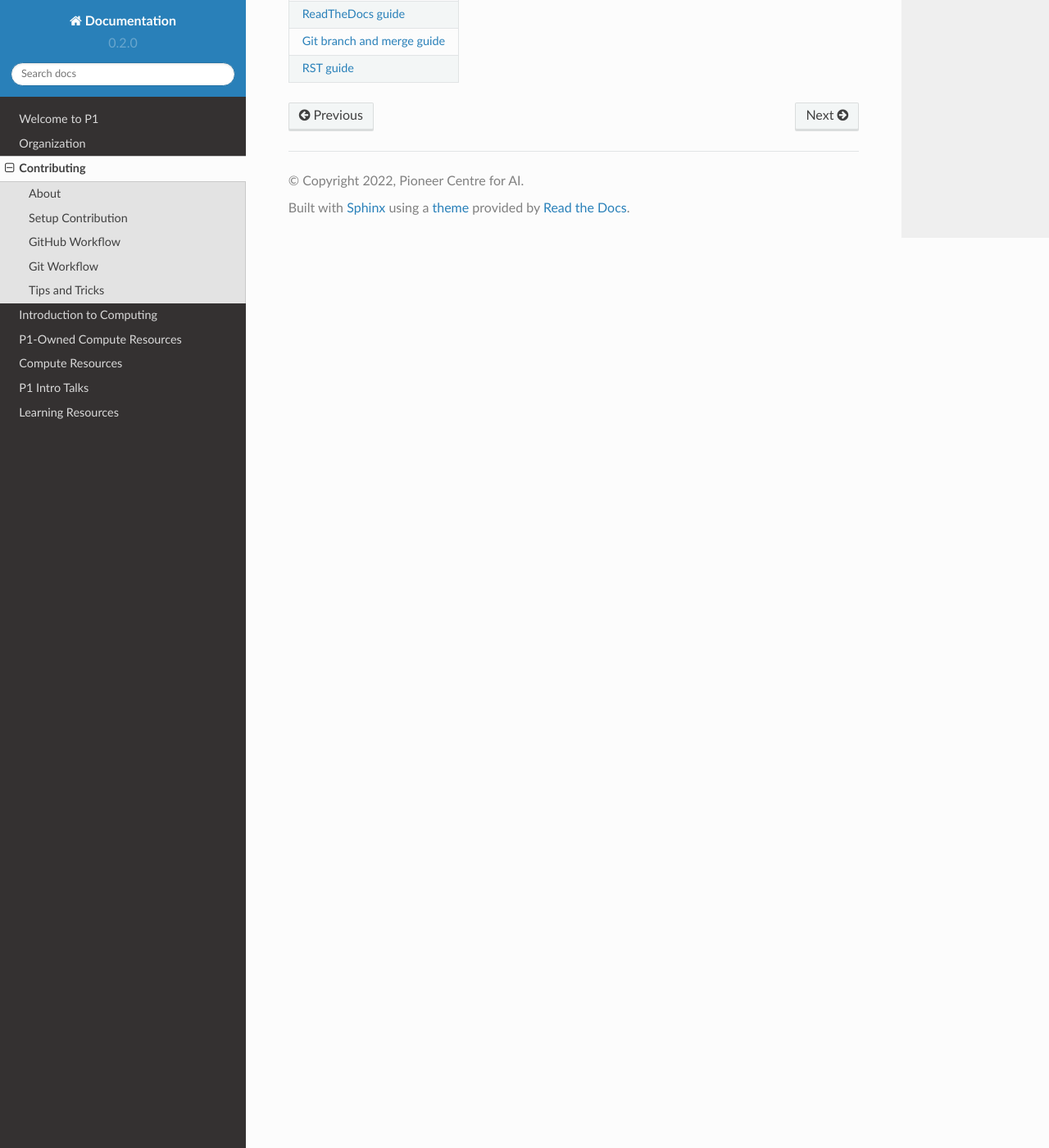
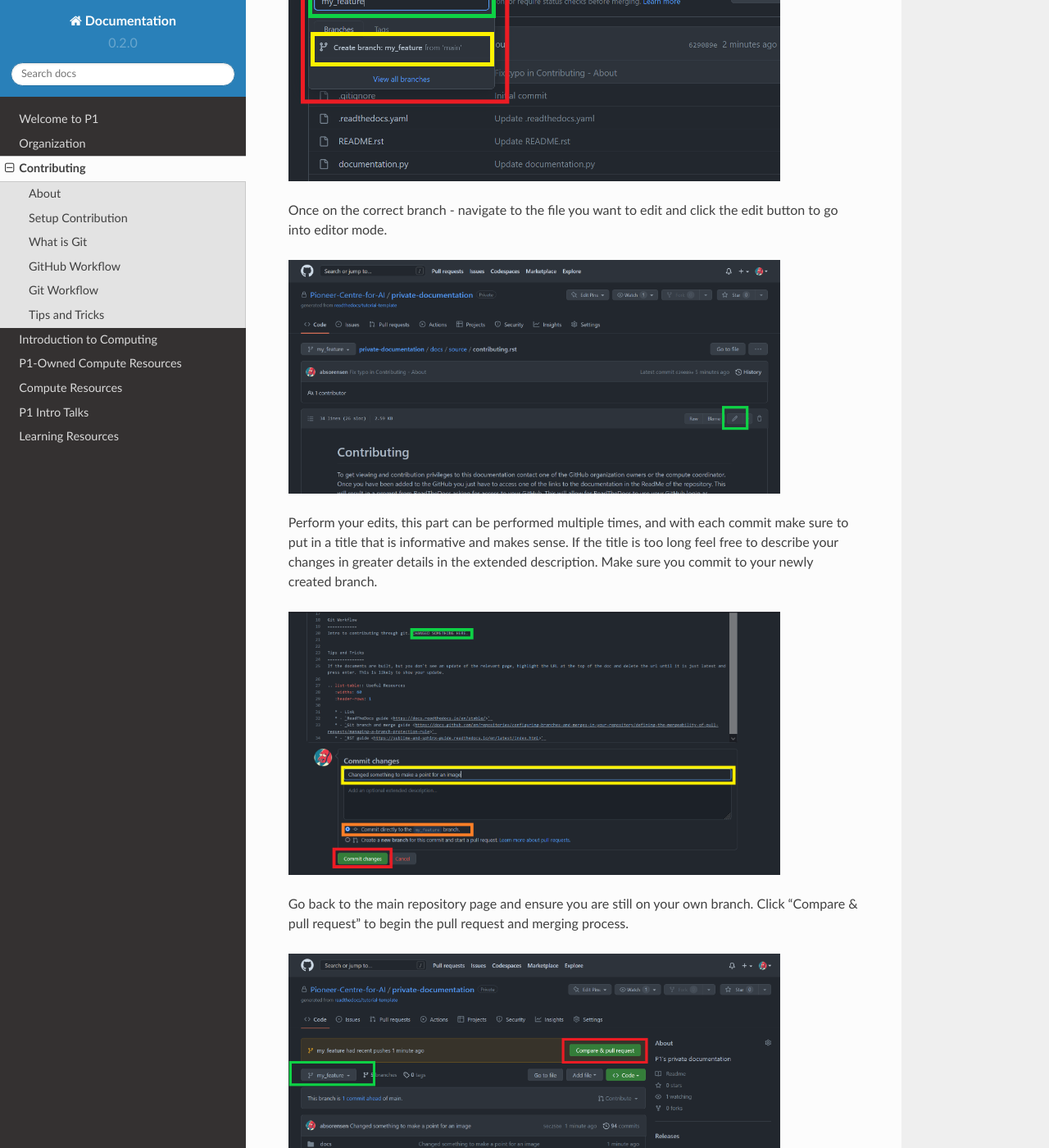
Before and after one commit to Pioneer-Centre-for-AI/p1-compute-documentation, a Sphinx documentation site: the page built from docs/source/contributing.rst, in a window 1280 px wide and 1400 px high, scrolled down 1572 px. Shown: the whole window at 82% size. Built offline with Sphinx 7.4.7 and the Read the Docs theme 2.0.0, drawn with Linux system fonts in a browser that asks for light colours; some of the changed text lies outside the part shown.

Commit message:
Try and fix image insertion in contributing

```diff
--- a/docs/source/contributing.rst
+++ b/docs/source/contributing.rst
@@ -11,13 +11,66 @@
 ==================
 Contributions can be performed one of two ways. Directly on GitHub or through git interactions.
 
+
+What is Git
+===========
+What are commits and merges.
+
+
 GitHub Workflow
 ===============
 To contribute on GitHub create a new branch from the branching menu and name it after the feature you want to create.
 
 .. image:: images/contributing/github_contributing_01.png
-  :width: 400
-  :alt: Get on the right branch or create a new one
+  :width: 600
+  :alt: Get on the right branch or create a new one.
+
+GitHub will prompt you to create a new branch with the name of your feature. Click create branch.
+
+.. image:: images/contributing/github_contributing_02.png
+  :width: 600
+  :alt: GitHub will suggest creating a new branch.
+
+Once on the correct branch - navigate to the file you want to edit and click the edit button to go into editor mode.
+
+.. image:: images/contributing/github_contributing_03.png
+  :width: 600
+  :alt: Click the editor button.
+
+Perform your edits, this part can be performed multiple times, and with each commit make sure to put in a title that is informative and makes sense. If the title is too long feel free to describe your changes in greater details in the extended description. Make sure you commit to your newly created branch.
+
+.. image:: images/contributing/github_contributing_04.png
+  :width: 600
+  :alt: Make your changes to the text and create an informative commit description.
+
+Go back to the main repository page and ensure you are still on your own branch. Click "Compare & pull request" to begin the pull request and merging process.
+
+.. image:: images/contributing/github_contributing_05.png
+  :width: 600
+  :alt: Ensure you are on the correct branch and go to the pull request and merge screen.
+
+Set the buttons highlighted in green to "base: main" and "compare: $my_branch$". Write an overall message for your pull request and click the "Create pull request"-button.
+
+.. image:: images/contributing/github_contributing_06.png
+  :width: 600
+  :alt: Ensure you are merging from and to the correct branches and create a pull request with an informative description.
+
+ReadTheDocs will commence building your changes and make sure that your changes are valid. This ensures you don't bring down the main branch with your changes.
+
+.. image:: images/contributing/github_contributing_07.png
+  :width: 600
+  :alt: ReadTheDocs will build your changes to ensure they are valid.
+
+Once all checks have passed you can click the "Merge pull request"-button or wait until an administrator has approved your pull request. If your pull request did not build correctly, continue working on your changes until ReadTheDocs can build your changes.
+
+.. image:: images/contributing/github_contributing_08.png
+  :width: 600
+  :alt: Once ReadTheDocs builds your changes the pull request can be merged.
+
+.. image:: images/contributing/github_contributing_09.png
+  :width: 600
+  :alt: Optionally add more descriptions and comments to the pull request.
+
 
 Write your features with the edit button IMAGE HERE. Once you are done writing your contributions, verify that it builds on ReadTheDocs LINK HERE. Now it is time to merge all the changes that might have happened since you branched out into your current branch. This is to make sure that merging your newly created features don't create conflicts when merging your branch back into the main branch. Once you have also confirmed that your branch, having the main branch merged into it, builds you are ready to merge your branch back into the main branch. Once again make sure the branch (now it should be the latest branch) builds.
 
--- a/docs/source/organization.rst
+++ b/docs/source/organization.rst
@@ -1,7 +1,7 @@
 Organization
 ############
 
-.. list-table:: Leadership
+.. list-table:: Management
    :widths: 15 35 15 30
    :header-rows: 1
 
```
Also changed, not shown: other parts of docs/source/organization.rst (+1 -1 lines).
